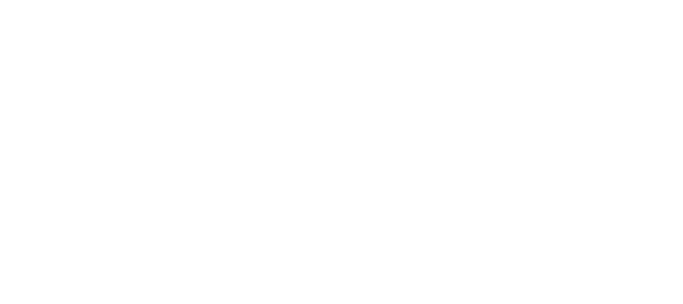
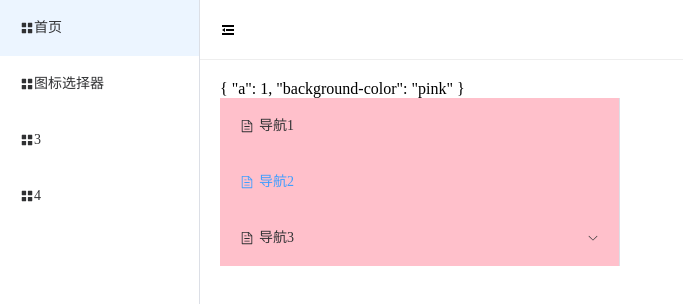
Before and after one commit to LiangHarvey/ElementPlus-SecondaryPackage, a Vue app: page /menu in a window 1280 px wide. Before the commit this address had no page. Shown: the top 304 px of the page, without its empty margins (0-683 px from the left). Built offline with nearby package versions, Linux system fonts and the light colour scheme.

Commit message:
4.2-导航菜单-利用vue-template实现两级结构的菜单

```diff
--- a/src/components/index.ts
+++ b/src/components/index.ts
@@ -4,9 +4,10 @@
 import trend from './trend/index.ts'
 import notification from './notification/index.ts'
 import list from './list/index.ts'
+import menu from './menu/index.ts'
 import { App } from 'vue'
 
-export const components = [chooseArea, chooseIcon, trend, notification, list]
+export const components = [chooseArea, chooseIcon, trend, notification, list, menu]
 
 // 去使用每个组件中的installapp
 export default {
--- /dev/null
+++ b/src/components/menu/index.ts
@@ -0,0 +1,11 @@
+import menu from './src/index.vue'
+import { App } from 'vue'
+
+// 让这个组件可以通过use的形式使用
+const myPlugin = {
+    install(app: App) {
+        app.component('m-menu', menu)
+    }
+}
+
+export default myPlugin
--- /dev/null
+++ b/src/components/menu/src/index.vue
@@ -0,0 +1,62 @@
+<script lang="ts" setup>
+import { PropType } from "vue"
+import { toLine } from '../../../utils/index'
+import type { MenuItem } from './type.ts'
+
+const props = defineProps({
+    // 导航菜单数据
+    data: {
+        type: Array as PropType<MenuItem[]>,
+        required: true
+    },
+    defaultActive: {
+        type: String,
+        default: ''
+    },
+    // menu菜单是否是路由模式
+    router: {
+        type: Boolean,
+        default: false
+    }
+})
+
+console.log(props.data)
+</script>
+
+<template>
+    <div class="menu">
+        {{ $attrs }}
+        <el-menu :default-active="defaultActive" :router="router" v-bind="$attrs">
+            <template v-for="(item, index) in data" :key="index">
+                <!-- 只有1级菜单 -->
+                <el-menu-item v-if="!item.children || !item.children.length" :index="item.index">
+                    <component :is='`el-icon-${toLine(item.icon)}`'></component>
+                    <span>{{ item.name }}</span>
+                </el-menu-item>
+                <!-- 有2级菜单 -->
+                <el-sub-menu v-if="item.children && item.children.length" :index="item.index">
+                    <template #title>
+                        <component :is='`el-icon-${toLine(item.icon)}`'></component>
+                        <span>{{ item.name }}</span>
+                    </template>
+                    <el-menu-item-group>
+                        <el-menu-item v-for="(item1, index1) in item.children" :key="index1" :index="item1.index">
+                            <component :is='`el-icon-${toLine(item1.icon)}`'></component>
+                            <span>{{ item1.name }}</span>
+                        </el-menu-item>
+                    </el-menu-item-group>
+                </el-sub-menu>
+            </template>
+        </el-menu>
+    </div>
+</template>
+
+<style lang="scss" scoped>
+.menu {
+    width: 400px;
+
+    svg {
+        margin-right: 5px;
+    }
+}
+</style>
--- /dev/null
+++ b/src/components/menu/src/type.ts
@@ -0,0 +1,6 @@
+export interface MenuItem {
+    name: string,
+    index: string,
+    icon: string,
+    children: MenuItem[]
+}
--- a/src/router/index.ts
+++ b/src/router/index.ts
@@ -27,6 +27,10 @@
             {
                 path: '/notification',
                 component: () => import('../views/notification/index.vue')
+            },
+            {
+                path: '/menu',
+                component: () => import('../views/menu/index.vue')
             }
         ]
     },
--- /dev/null
+++ b/src/views/menu/index.vue
@@ -0,0 +1,41 @@
+<script lang="ts" setup>
+import { } from "vue"
+
+let data = [
+    {
+        name: '导航1',
+        index: '1',
+        icon: 'document'
+    },
+    {
+        name: '导航2',
+        index: '2',
+        icon: 'document'
+    },
+    {
+        name: '导航3',
+        index: '3',
+        icon: 'document',
+        children: [
+            {
+                name: '导航3-1',
+                index: '3-1',
+                icon: 'document',
+            },
+            {
+                name: '导航3-2',
+                index: '3-2',
+                icon: 'document',
+            }
+        ]
+    }
+]
+</script>
+
+<template>
+    <div class="">
+        <m-menu :data="data" defaultActive="2" :a="1" background-color="pink"></m-menu>
+    </div>
+</template>
+
+<style lang="scss" scoped></style>
```
